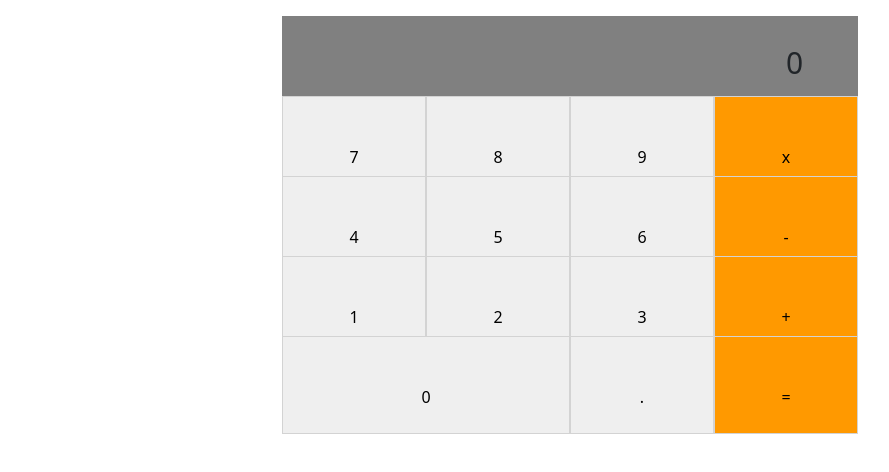
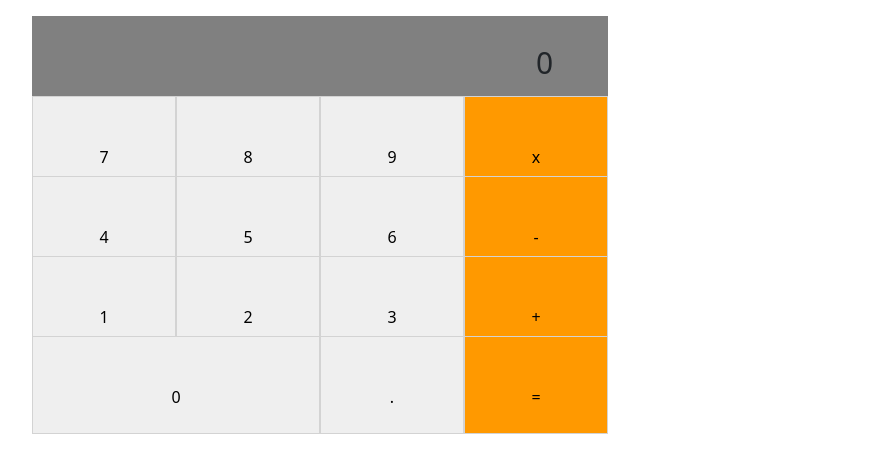
Before and after one commit to Gracetemitope/mv-math-magicians, a React (Create React App) app: page / in a window 1280 px wide. Shown: the top 472 px of the page, without its empty margins (50-939 px from the left). Built offline with nearby package versions, Linux system fonts and the light colour scheme.

Commit message:
fix eslint

```diff
--- a/src/App.css
+++ b/src/App.css
@@ -17,7 +17,6 @@ p {
 }
 
 .calc-row {
-  width: 100%;
   height: 5rem;
 }
 
--- a/src/App.js
+++ b/src/App.js
@@ -1,4 +1,6 @@
+/* eslint-disable */
 import Calculator from './Component/Calculator';
+/* eslint-enable */
 import 'bootstrap/dist/css/bootstrap.min.css';
 import './App.css';
 
--- a/src/Component/Calculator.js
+++ b/src/Component/Calculator.js
@@ -1,9 +1,16 @@
 import React from 'react';
 
 class Calculator extends React.Component {
+  constructor(props) {
+    super(props);
+    this.state = {};
+  }
+
+  /* eslint-disable */
   render() {
+     /* eslint-enable */
     return (
-      <section className="container w-50  mb-3 mt-3">
+      <section className="container mb-3 mt-3">
         <div className="result">
           <p className="float-right p-4 text-right">0</p>
         </div>
@@ -39,7 +46,7 @@ class Calculator extends React.Component {
           </div>
         </div>
       </section>
-    )
+    );
   }
 }
 
--- a/src/index.css
+++ /dev/null
@@ -1,3 +0,0 @@
-body {
-  margin: 0;
-}
--- a/src/index.js
+++ b/src/index.js
@@ -2,7 +2,6 @@
 
 /* eslint-disable */ import React from 'react';
 import ReactDOM from 'react-dom';
-import './index.css';
 import App from './App';   /* eslint-disable */
 
 
```
Also changed, not shown: .eslintrc.json, src/logo.svg (deleted).
